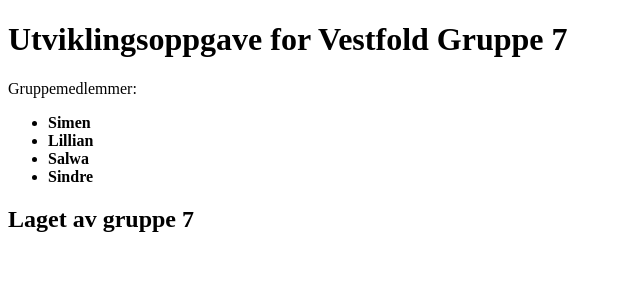
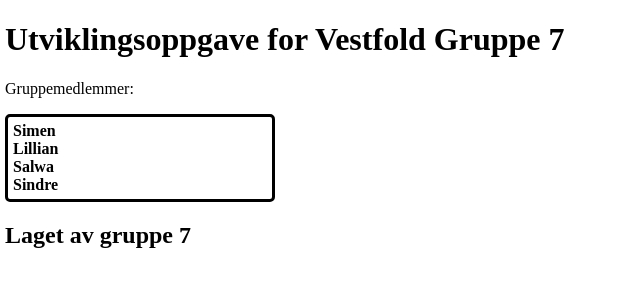
Before and after one commit to SimenH98/APP2000, a plain HTML site: page index.html in a window 1280 px wide. Shown: the whole page, without its empty margins (0-640 px from the left). Drawn offline with Linux system fonts and the light colour scheme.

Commit message:
CSS og stil
Lagt til css fil og henvist til filen i index.
Samt endret noe på stilen til listen.
Fjernet listestil og la padding i listen. Ga listen en ramme/grense med avrundede kanter.

```diff
--- a/index.html
+++ b/index.html
@@ -3,6 +3,7 @@
   <head>
     <meta charset="utf-8">
     <title> Utviklingsoppgave </title>
+    <link rel="stylesheet" href="stil.css">
   </head>
   <body>
       <header>
--- a/stil.css
+++ b/stil.css
@@ -1,5 +1,12 @@
 /* stilark */
 
-.hovedinnhold li{
+body {
+  margin: 5px;
+}
+.hovedinnhold ul{
   list-style-type: none;
+  border: solid;
+  width: 20%;
+  padding: 5px;
+  border-radius: 5px;
 }
```
